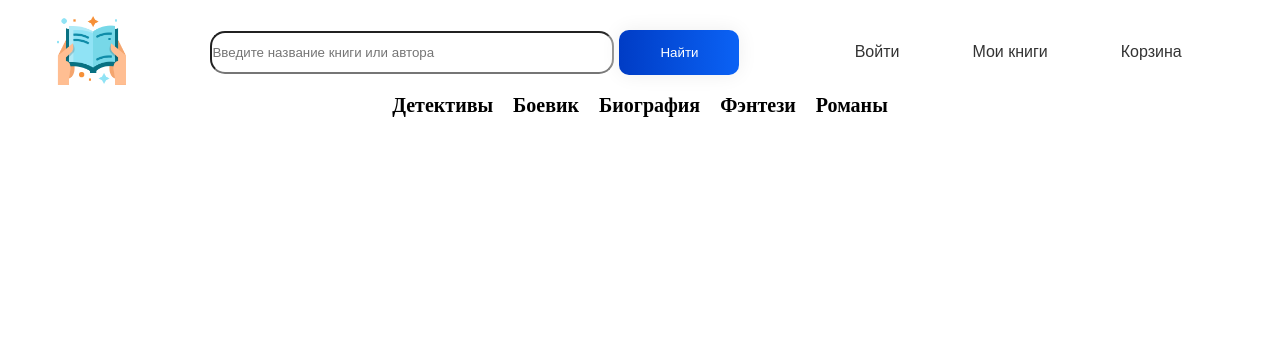
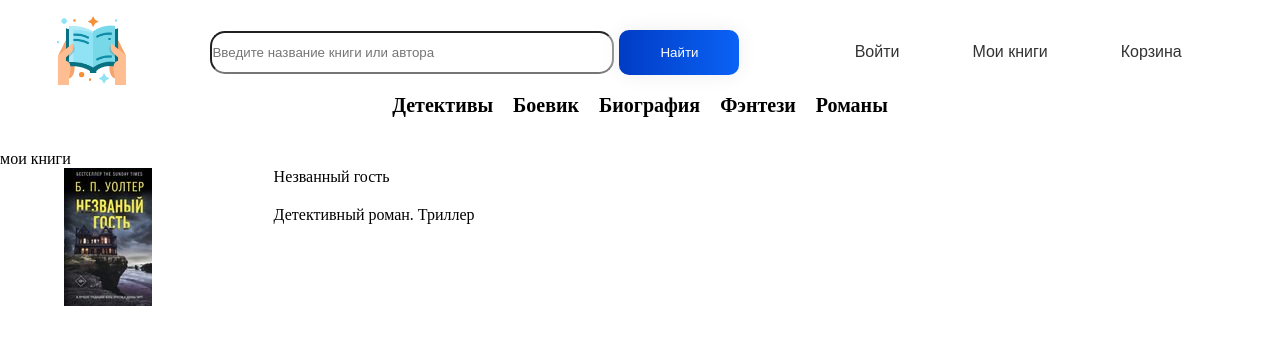
Before and after one commit to xalidd/Front-project-first-week, a React (Vite) app: page /MyBooks in a window 1280 px wide. Shown: the top 344 px of the page. Built offline with nearby package versions, Linux system fonts and the light colour scheme.

Commit message:
initial commit

```diff
--- a/src/App.tsx
+++ b/src/App.tsx
@@ -4,6 +4,7 @@ import styles from "./header.module.css";
 import FullPage from "./components/FullPage/Index"
 import { Route, Routes } from "react-router-dom";
 import Home from "./components/Home";
+import MyBooks from "./components/MyBooks";
 
 function App() {
   return (
@@ -14,7 +15,9 @@ function App() {
         <Routes>
           <Route path="/" element={<Home/>}/>
           <Route path="/books" element={<FullPage/>}/>
+          <Route path="/MyBooks" element={<MyBooks/>}/>
           сверху роут на 16 стр должен быть роут по айди нужно дополнить т.е. /books/booksId
+
         </Routes>
       </div>
     </div>
--- /dev/null
+++ b/src/components/MyBooks/index.tsx
@@ -0,0 +1,21 @@
+import React from "react";
+import book5 from "../../assets/book5.jpg";
+import styles from "./myBooks.module.css"
+
+const MyBooks = () => {
+  return (
+    <div>
+      {" "}
+      мои книги
+      <div className={styles.book}>
+      <img src={book5} alt="" sizes="" srcset="" />
+        <div className={styles.title}>
+          <div className={styles.title1}>Незванный гость</div>
+          <div className={styles.title2}>Детективный роман. Триллер</div>
+        </div>
+      </div>
+    </div>
+  );
+};
+
+export default MyBooks;
--- /dev/null
+++ b/src/components/MyBooks/myBooks.module.css
@@ -0,0 +1,13 @@
+.book {
+    padding-left: 5%;
+    display: flex;
+
+}
+
+.title {
+    padding-left: 10%;
+}
+
+.title2 {
+    padding-top: 10%;
+}
```
Also changed, not shown: src/assets/book5.jpg (added).
